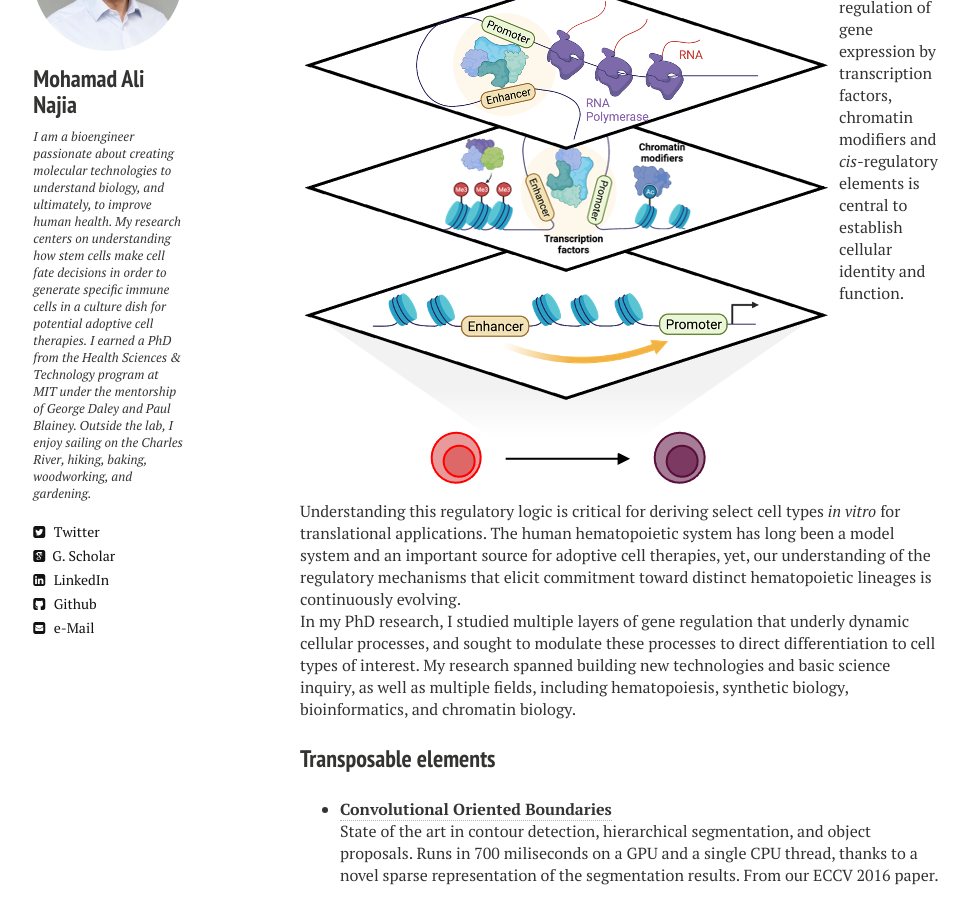
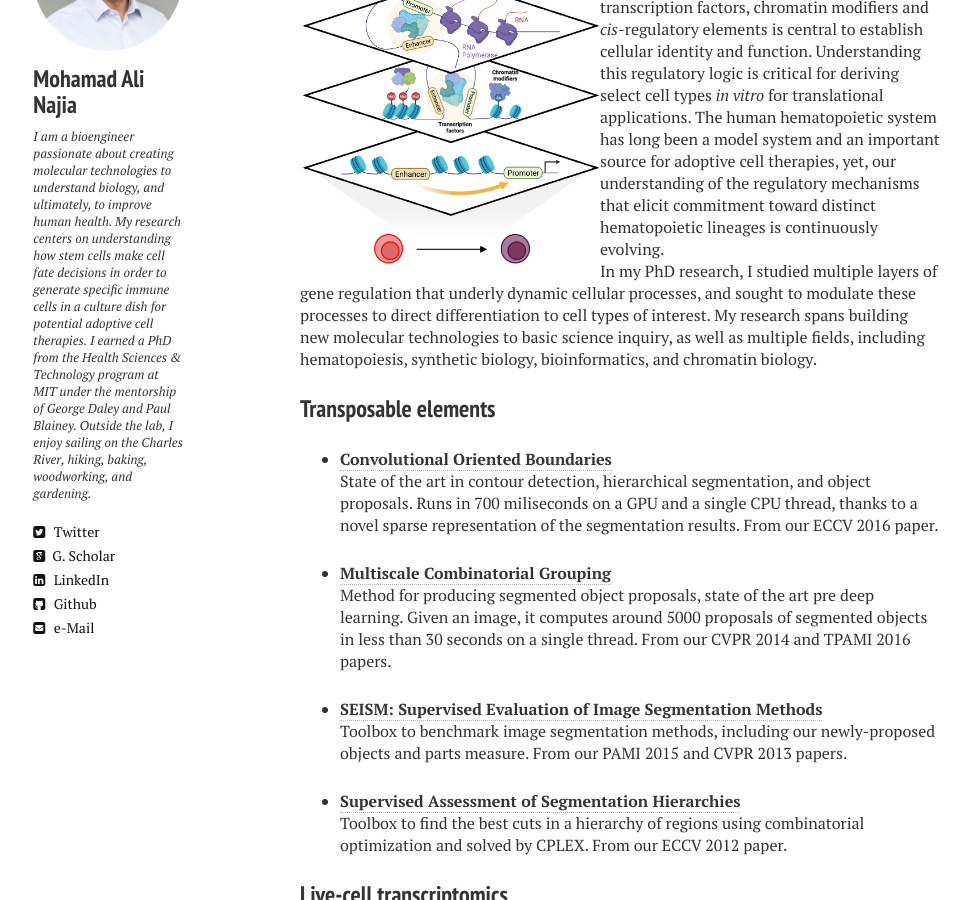
Before and after one commit to mnajia/mnajia.github.io, a Jekyll site: the page built from research.md, in a window 1280 px wide and 900 px high, scrolled down 550 px. Shown: the whole window, without its empty margins (20-991 px from the left). Built offline with Jekyll 4.4.1, drawn with Linux system fonts in a browser that asks for light colours; nearby versions of some CDN libraries.

Commit message:
first commit

```diff
--- a/research.md
+++ b/research.md
@@ -9,9 +9,9 @@ image:
 ---
 
 
-<img src="{{ site.url }}/images/research_overview.png" align="left" style="margin: 0px 10px 10px 0px;" /> The temporal regulation of gene expression by transcription factors, chromatin modifiers and <i>cis</i>-regulatory elements is central to establish cellular identity and function. Understanding this regulatory logic is critical for deriving select cell types <i>in vitro</i> for translational applications. The human hematopoietic system has long been a model system and an important source for adoptive cell therapies, yet, our understanding of the regulatory mechanisms that elicit commitment toward distinct hematopoietic lineages is continuously evolving.
+<img src="{{ site.url }}/images/research_overview.png" align="left" style="margin: 0px 10px 10px 0px;" style="width:300px;height:293px;"/> The temporal regulation of gene expression by transcription factors, chromatin modifiers and <i>cis</i>-regulatory elements is central to establish cellular identity and function. Understanding this regulatory logic is critical for deriving select cell types <i>in vitro</i> for translational applications. The human hematopoietic system has long been a model system and an important source for adoptive cell therapies, yet, our understanding of the regulatory mechanisms that elicit commitment toward distinct hematopoietic lineages is continuously evolving. <br>
 
-In my PhD research, I studied multiple layers of gene regulation that underly dynamic cellular processes, and sought to modulate these processes to direct differentiation to cell types of interest. My research spanned building new technologies and basic science inquiry, as well as multiple fields, including hematopoiesis, synthetic biology, bioinformatics, and chromatin biology.
+In my PhD research, I studied multiple layers of gene regulation that underly dynamic cellular processes, and sought to modulate these processes to direct differentiation to cell types of interest. My research spans building new molecular technologies to basic science inquiry, as well as multiple fields, including hematopoiesis, synthetic biology, bioinformatics, and chromatin biology.
 
 
 
```
Also changed, not shown: 1 other file.
